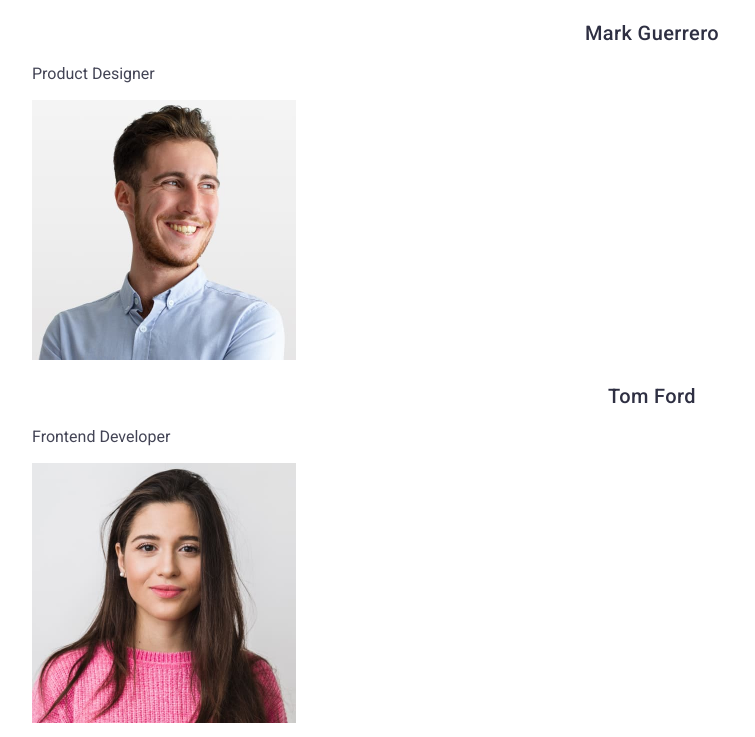
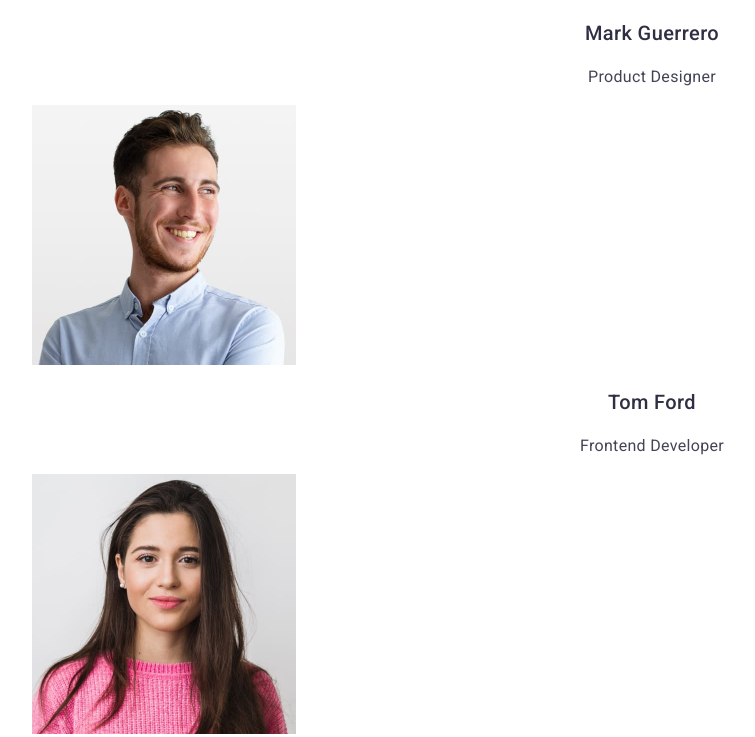
Before and after one commit to InnaLeva/goit-markup-hw-02, a plain HTML site: page index.html in a window 1280 px wide. Shown: the part 1071-1808 px from the top of the page, without its empty margins (8-763 px from the left). Drawn offline with nearby package versions, Linux system fonts and the light colour scheme.

Commit message:
changed css

```diff
--- a/css/styles.css
+++ b/css/styles.css
@@ -145,7 +145,7 @@ color: #434455;
    color: #2e2f42;
 }
 
-.seaction-team-text {
+.section-team-text {
     font-size: 16px;
     line-height: 1.5;
     letter-spacing: 0.02em;
@@ -201,3 +201,5 @@ color: #434455;
     letter-spacing: 0.02em;
     color: #f4f4fd;
 }
+
+/*============================ */
```
